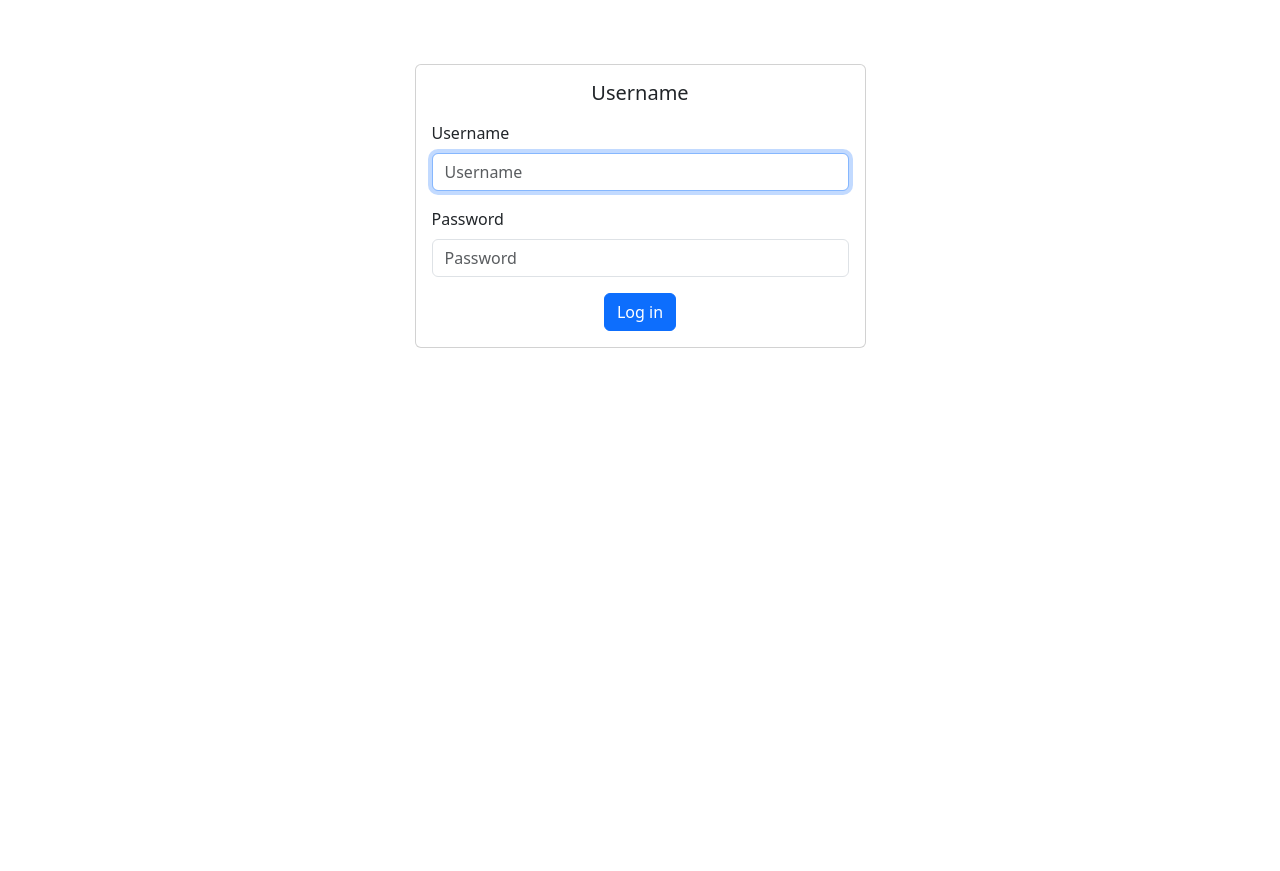
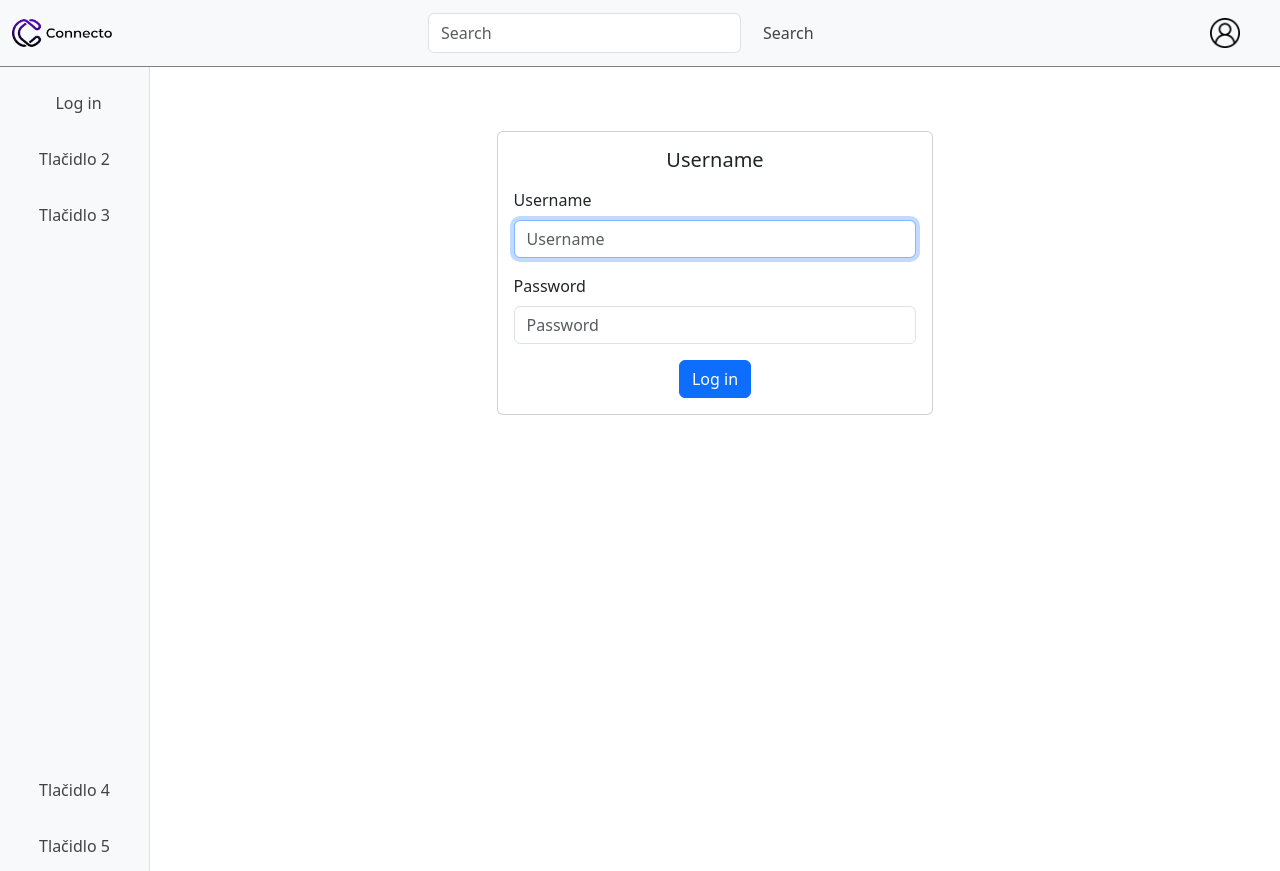
Before and after one commit to Rizoto1/Connecto, a PHP site: page /index.php?c=auth&a=login in a window 1280 px wide. Run offline with PHP 8.4, Linux system fonts and the light colour scheme.

Commit message:
Changed root layout

```diff
--- a/App/Views/Auth/login.view.php
+++ b/App/Views/Auth/login.view.php
@@ -3,8 +3,6 @@
 /** @var string|null $message */
 /** @var \Framework\Support\LinkGenerator $link */
 /** @var \Framework\Support\View $view */
-
-$view->setLayout('auth');
 ?>
 
 <div class="container">
--- a/App/Views/Auth/logout.view.php
+++ b/App/Views/Auth/logout.view.php
@@ -3,7 +3,6 @@
 /** @var \Framework\Support\LinkGenerator $link */
 /** @var \Framework\Support\View $view */
 
-$view->setLayout('auth');
 ?>
 
 <div class="container-fluid">
--- a/App/Views/Layouts/auth.layout.view.php
+++ /dev/null
@@ -1,33 +0,0 @@
-<?php
-
-/** @var string $contentHTML */
-/** @var \Framework\Core\IAuthenticator $auth */
-/** @var \Framework\Support\LinkGenerator $link */
-?>
-
-<!DOCTYPE html>
-<html lang="sk">
-<head>
-    <title><?= App\Configuration::APP_NAME ?></title>
-    <!-- Favicons -->
-    <link rel="apple-touch-icon" sizes="180x180" href="<?= $link->asset('favicons/apple-touch-icon.png') ?>">
-    <link rel="icon" type="image/png" sizes="32x32" href="<?= $link->asset('favicons/favicon-32x32.png') ?>">
-    <link rel="icon" type="image/png" sizes="16x16" href="<?= $link->asset('favicons/favicon-16x16.png') ?>">
-    <link rel="manifest" href="<?= $link->asset('favicons/site.webmanifest') ?>">
-    <link rel="shortcut icon" href="<?= $link->asset('favicons/favicon.ico') ?>">
-    <link href="https://cdn.jsdelivr.net/npm/bootstrap@5.3.2/dist/css/bootstrap.min.css" rel="stylesheet"
-          integrity="sha384-T3c6CoIi6uLrA9TneNEoa7RxnatzjcDSCmG1MXxSR1GAsXEV/Dwwykc2MPK8M2HN" crossorigin="anonymous">
-    <script src="https://cdn.jsdelivr.net/npm/bootstrap@5.3.2/dist/js/bootstrap.bundle.min.js"
-            integrity="sha384-C6RzsynM9kWDrMNeT87bh95OGNyZPhcTNXj1NW7RuBCsyN/o0jlpcV8Qyq46cDfL"
-            crossorigin="anonymous"></script>
-    <link rel="stylesheet" href="<?= $link->asset('css/styl.css') ?>">
-    <script src="<?= $link->asset('js/script.js') ?>"></script>
-</head>
-<body>
-<div class="container-fluid mt-3">
-    <div class="web-content">
-        <?= $contentHTML ?>
-    </div>
-</div>
-</body>
-</html>
--- a/App/Views/Layouts/root.layout.view.php
+++ b/App/Views/Layouts/root.layout.view.php
@@ -50,9 +50,11 @@
                     <span class="navbar-text me-2 d-none d-md-block">
                         <b><?= $user->getName() ?></b>
                     </span>
-                    <a class="nav-link" href="<?= $link->url('auth.logout') ?>">Log out</a>
+
                 <?php } else { ?>
-                    <a class="nav-link ms-2" href="<?= App\Configuration::LOGIN_URL ?>">Log in</a>
+                        <button class="btn-style btn-style-icon" type="submit">
+                            <img src="<?= $link->asset('images/unsigned_icon.png') ?>" style="width: 30px; height: 30px" alt="User">
+                        </button>
                 <?php } ?>
             </div>
         </div>
@@ -82,7 +84,16 @@
     <!-- Desktop sidebar -->
     <div class="d-none d-md-flex flex-column justify-content-between align-items-center bg-light sidebar">
         <div class="mt-3 w-100 d-flex flex-column align-items-center gap-3">
-            <button type="button" class="btn-style btn-style-big">Tlačidlo 1</button>
+            <?php if ($user->isLoggedIn()) { ?>
+                <button class="btn-style btn-style-big" type="submit">
+                    <a class="nav-link" href="<?= $link->url('auth.logout') ?>">Log out</a>
+                </button>
+            <?php } else { ?>
+                <button class="btn-style btn-style-big" type="submit">
+                    <a class="nav-link ms-2" href="<?= App\Configuration::LOGIN_URL ?>">Log in</a>
+                </button>
+            <?php } ?>
+
             <button type="button" class="btn-style btn-style-big">Tlačidlo 2</button>
             <button type="button" class="btn-style btn-style-big">Tlačidlo 3</button>
         </div>
@@ -99,8 +110,15 @@
         </div>
         <div class="offcanvas-body d-flex flex-column justify-content-between align-items-center">
             <div class="w-100 d-flex flex-column align-items-center gap-3">
-                <button type="button" class="btn-style btn-style-big">Tlačidlo 1</button>
-                <button type="button" class="btn-style btn-style-big">Tlačidlo 2</button>
+                <?php if ($user->isLoggedIn()) { ?>
+                    <button class="btn-style btn-style-big" type="submit">
+                        <a class="nav-link" href="<?= $link->url('auth.logout') ?>">Log out</a>
+                    </button>
+                <?php } else { ?>
+                    <button class="btn-style btn-style-big" type="submit">
+                        <a class="nav-link ms-2" href="<?= App\Configuration::LOGIN_URL ?>">Log in</a>
+                    </button>
+                <?php } ?>
                 <button type="button" class="btn-style btn-style-big">Tlačidlo 3</button>
             </div>
             <div class="w-100 d-flex flex-column align-items-center gap-3">
--- a/public/css/styl.css
+++ b/public/css/styl.css
@@ -1,3 +1,10 @@
+:root {
+    --btn-big-width: 100px;
+    --btn-big-height: 40px;
+    --btn-icon-width: 40px;
+    --sidebar-width: 150px;
+}
+
 .navbar {
     border-bottom: 1px solid grey;
 }
@@ -34,20 +41,27 @@
  */
 
 .sidebar {
-    width:150px;
+    width: var(--sidebar-width);
     min-height:calc(100vh - 56px);
     position:fixed;
     border-right:1px solid #dee2e6;
 }
 
+@media (min-width: 768px) {
+    .web-content {
+        margin-left: var(--sidebar-width);
+    }
+}
+
 .btn-style-big {
-    width: 100px;
-    height: 40px;
+    width: var(--btn-big-width);
+    height: var(--btn-big-height);
 }
 .btn-style-icon {
-    width: 40px;
-    height: 40px;
+    width: var(--btn-icon-width);
+    height: var(--btn-icon-width);
 }
+
 
 .btn-style {
     border-radius: 20px;
```
Also changed, not shown: public/images/unsigned_icon.png (added).
